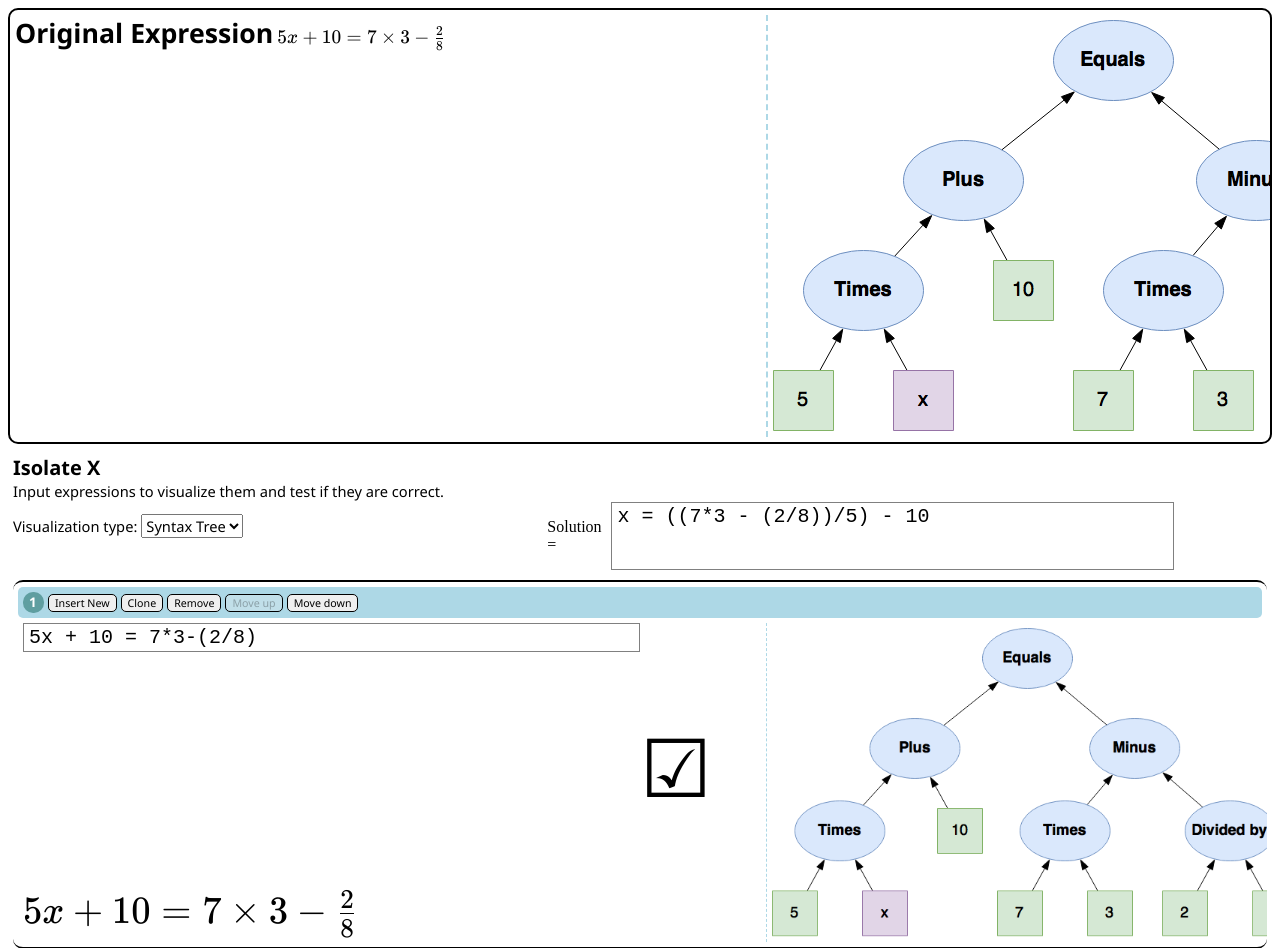
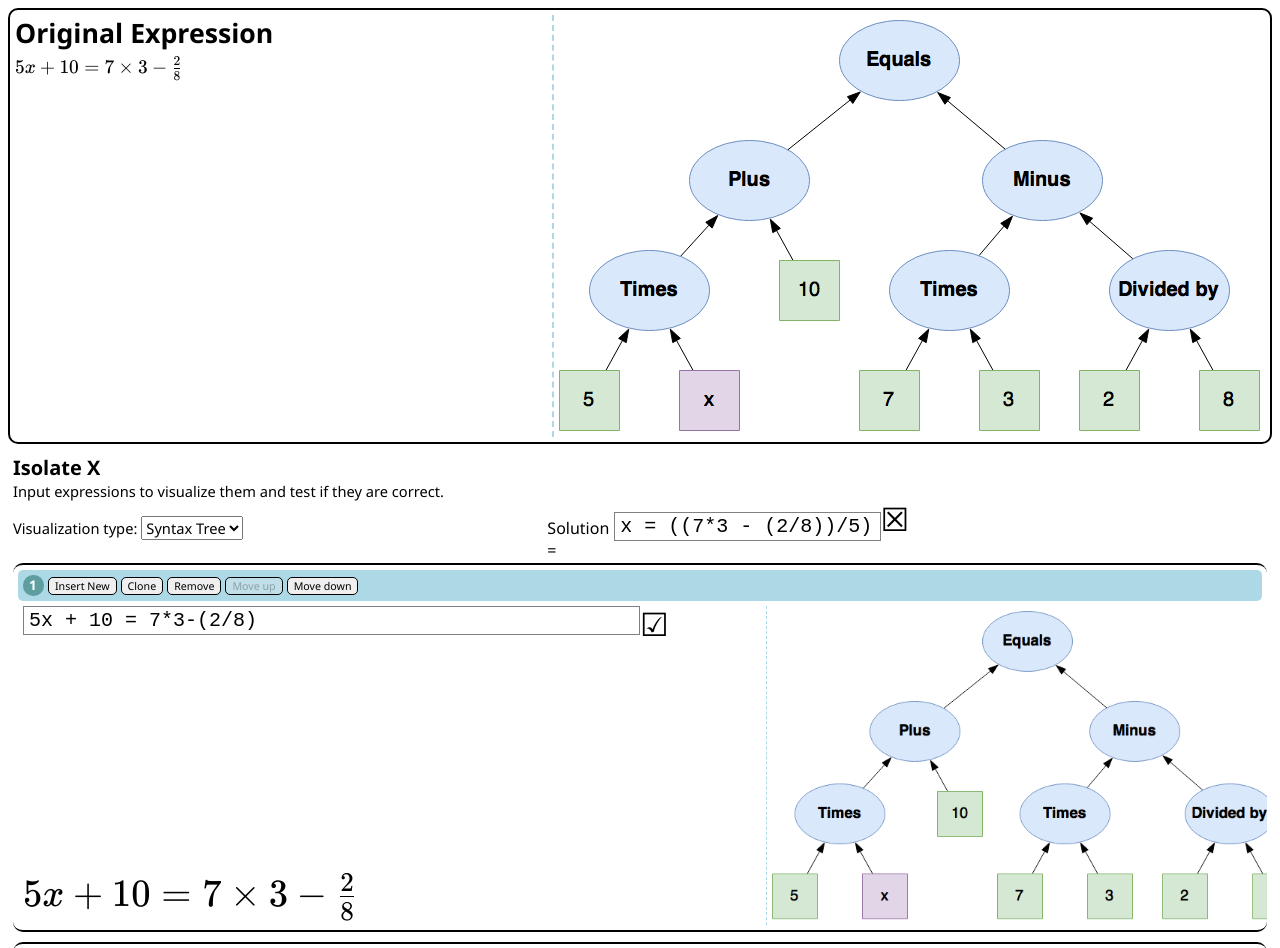
Before and after one commit to Nousla/VisualizedExpressions, a plain HTML site: page Prototype/problem_solving.html in a window 1280 px wide. Shown: the top 948 px of the page. Drawn offline with nearby package versions, Linux system fonts and the light colour scheme.

Commit message:
Fixed the problems in problem solving

```diff
--- a/Prototype/problem_solving.html
+++ b/Prototype/problem_solving.html
@@ -12,10 +12,14 @@
 <body>
     <div id="rootbox">
         <div id="original_expression_box">
-            <p>Original Expression </p>
-            <div id="original_expression"></div>
-            <div class="visualization_render_original">
-                <img src="resources/visualization_tree.png" alt="Syntax tree visualization" />
+            <div id="left">
+                <p>Original Expression </p>
+                <div id="original_expression"></div>
+            </div>
+            <div id="right">
+                <div class="visualization_render_original">
+                    <img src="resources/visualization_tree.png" alt="Syntax tree visualization" />
+                </div>
             </div>
         </div>
         <div id="submitted_expressions_box">
@@ -33,6 +37,7 @@
                 <div id="solution">
                     <p>Solution =</p>
                     <textarea rows="1">x = ((7*3 - (2/8))/5) - 10</textarea>
+                    <div id="analysis">&#x2612</div>
                 </div>
             </div>
             <div class="expression_box">
@@ -65,7 +70,7 @@
                 <div class="expression_edit">
                     <textarea rows="1">(5x/5) + 10 = (7*3-(2/8))/5</textarea>
                 </div>
-                <div id="analysis">&#x2611</div>
+                <div id="analysis">&#x2612</div>
                 <div class="visualization_render">
                     <img src="resources/visualization_tree_2.png" alt="Syntax tree visualization" />
                 </div>
@@ -83,7 +88,7 @@
                 <div class="expression_edit">
                     <textarea rows="1">x + 10 - 10 = ((7*3 - (2/8))/5) - 10</textarea>
                 </div>
-                <div id="analysis">&#x2611</div>
+                <div id="analysis">&#x2612</div>
                 <div class="visualization_render">
                     <img src="resources/visualization_tree_3.png" alt="Syntax tree visualization" />
                 </div>
@@ -101,7 +106,7 @@
                 <div class="expression_edit">
                     <textarea rows="1">x = ((7*3 - (2/8))/5) - 10</textarea>
                 </div>
-                <div id="analysis">&#x2611</div>
+                <div id="analysis">&#x2612</div>
                 <div class="visualization_render">
                     <img src="resources/visualization_tree_4.png" alt="Syntax tree visualization" />
                 </div>
@@ -124,7 +129,6 @@
 
         let expression_4 = document.getElementById("expression_4");
         katex.render("x = \\frac{7 \\times 3 - \\frac{2}{8}}{5} - 10", expression_4);
-
     </script>
 </body>
 
--- a/Prototype/resources/problem_solving.css
+++ b/Prototype/resources/problem_solving.css
@@ -6,18 +6,27 @@
     overflow: hidden;
 }
 
-#original_expression_box p {
-    display: inline-flex;
+#left {
+    display: block;
+    float: left;
+}
+
+#right {
+    float: right;
+}
+
+#left p {
     font-family: 'Segoe UI', Tahoma, Geneva, Verdana, sans-serif;
     font-weight: bold;
     font-size: 20pt;
+
 }
 
-#original_expression_box > * {
+#left > * {
     margin: 0;
 }
 
-#original_expression_box #original_expression {
+#left #original_expression {
     margin-top: 5px;
     display: inline-flex;
 }
@@ -25,8 +34,6 @@
 .visualization_render_original {
     display: inline-flex;
     border-left: 2px dashed lightblue;
-    float: right;
-    width: 39%;
     padding: 5px;
 }
 
@@ -36,10 +43,11 @@
 }
 #solution{
     display: inline-flex;
-    width: 50%;
+    height: 50px;
 }
 #solution > p{
     display: inline-table;
+    font-family: 'Segoe UI', Tahoma, Geneva, Verdana, sans-serif;
 }
 #solution > textarea {
     display: inline-flex;
@@ -52,6 +60,8 @@
     width: 100%;
     resize: none;
     overflow: hidden;
+    margin-top: auto;
+    margin-bottom: auto;
 }
 
 #submitted_expressions_box {
@@ -161,8 +171,8 @@
 
 #analysis {
     display: inline-flex;
-    zoom: 500%;
-    padding-top: 20px;
+    zoom: 200%;
+
 }
 .visualization_render {
     display: inline-flex;
```
